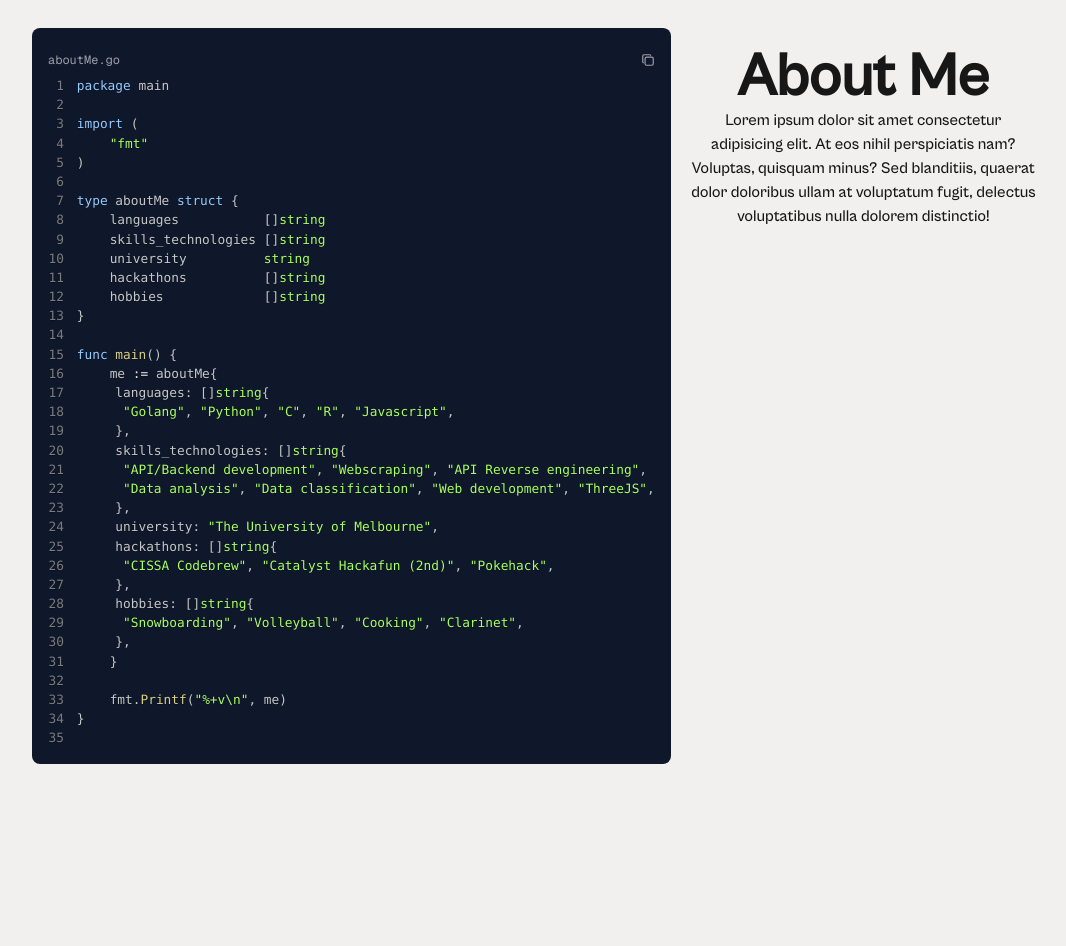
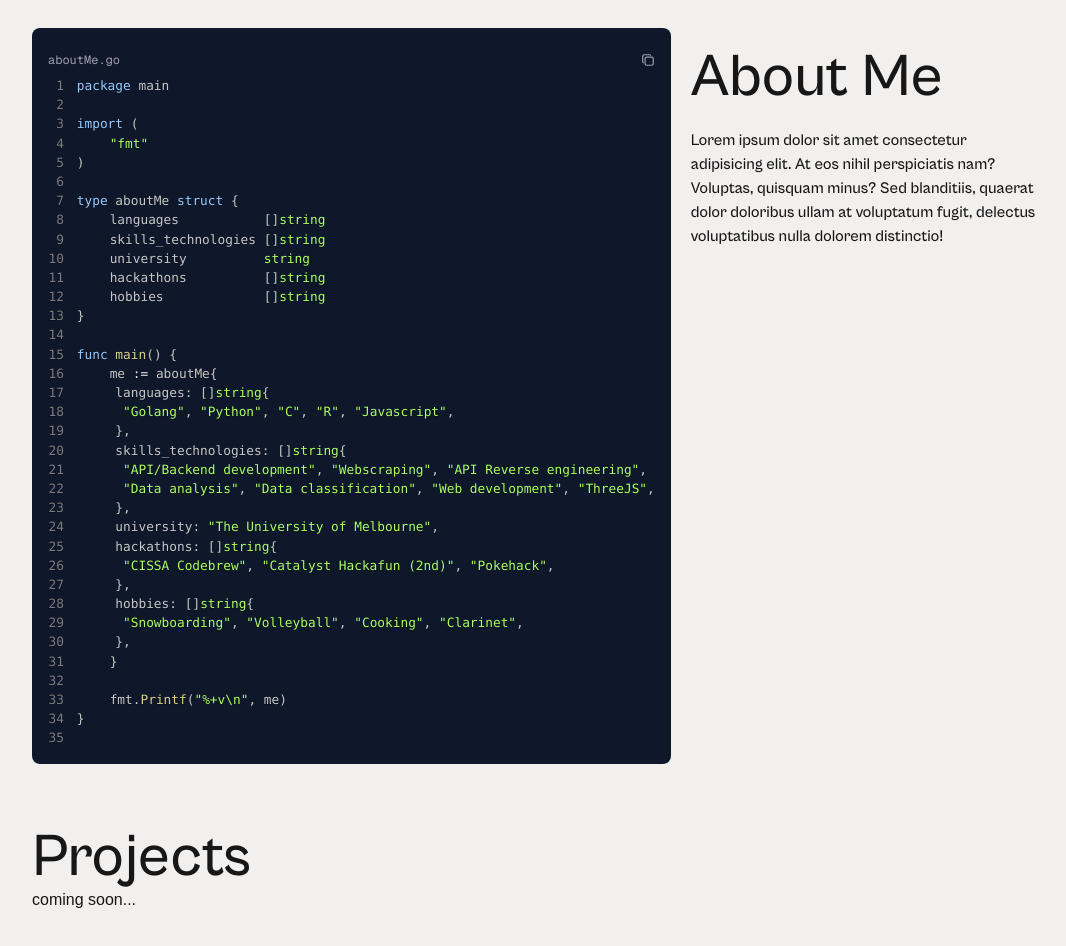
Before and after one commit to dominiclye/dominiclye.com, a Next.js app: page / in a window 1280 px wide. Shown: the part 820-1766 px from the top of the page, without its empty margins (96-1162 px from the left). Before the commit the page ends 1600 px from the top, so only its background shows below. Built offline with nearby package versions, Linux system fonts and the light colour scheme.

Commit message:
Removed unused imports

```diff
--- a/src/app/layout.tsx
+++ b/src/app/layout.tsx
@@ -1,7 +1,6 @@
 import type { Metadata } from "next";
 import { Geist, Geist_Mono } from "next/font/google";
 import "./globals.css";
-import localFont from "next/font/local";
 
 
 const geistSans = Geist({
--- a/src/app/page.tsx
+++ b/src/app/page.tsx
@@ -1,6 +1,7 @@
-import Image from "next/image";
+
 import Hero from "@/components/Hero";
 import AboutMe from "@/components/AboutMe";
+import Projects from "@/components/Projects";
 
 
 export default function Home() {
@@ -8,6 +9,7 @@ export default function Home() {
     <>
       <Hero />
       <AboutMe />
+      <Projects />
     </>
   );
 }
--- a/src/components/AboutMe.tsx
+++ b/src/components/AboutMe.tsx
@@ -49,9 +49,9 @@ export default function AboutMe() {
                 />
             </div>
         </div>
-        <div className='p-5 [font-family:var(--font-custom)] flex flex-col items-center'>
-            <h1 className='text-6xl font-bold'>About Me</h1>
-            <p className='text-center'>Lorem ipsum dolor sit amet consectetur adipisicing elit. At eos nihil perspiciatis nam? Voluptas, quisquam minus? Sed blanditiis, quaerat dolor doloribus ullam at voluptatum fugit, delectus voluptatibus nulla dolorem distinctio!</p>
+        <div className='p-5 [font-family:var(--font-custom)] flex flex-col gap-y-5'>
+            <h1 className='text-6xl'>About Me</h1>
+            <p className=''>Lorem ipsum dolor sit amet consectetur adipisicing elit. At eos nihil perspiciatis nam? Voluptas, quisquam minus? Sed blanditiis, quaerat dolor doloribus ullam at voluptatum fugit, delectus voluptatibus nulla dolorem distinctio!</p>
         </div>
     </div>
   )
--- /dev/null
+++ b/src/components/Projects.tsx
@@ -0,0 +1,14 @@
+import React from 'react'
+
+export default function Projects() {
+  return (
+    <div className='w-full h-screen pb-8 pt-10 lg:pt-12 px-12 lg:px-32 flex'>
+        <div className='flex flex-col'>
+        <h1 className='[font-family:var(--font-custom)] text-6xl'>
+            Projects
+        </h1>
+        coming soon...
+        </div>
+    </div>
+  )
+}
```
